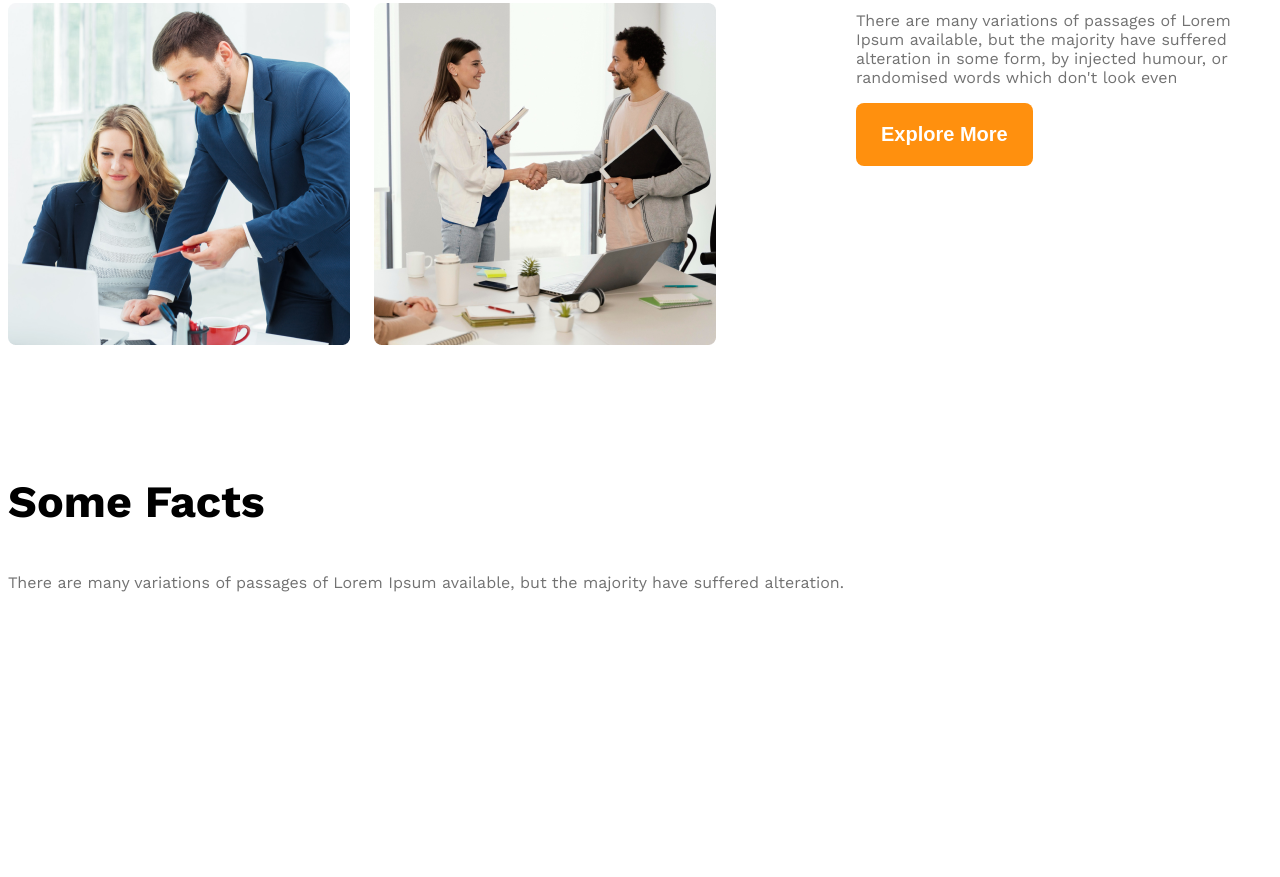
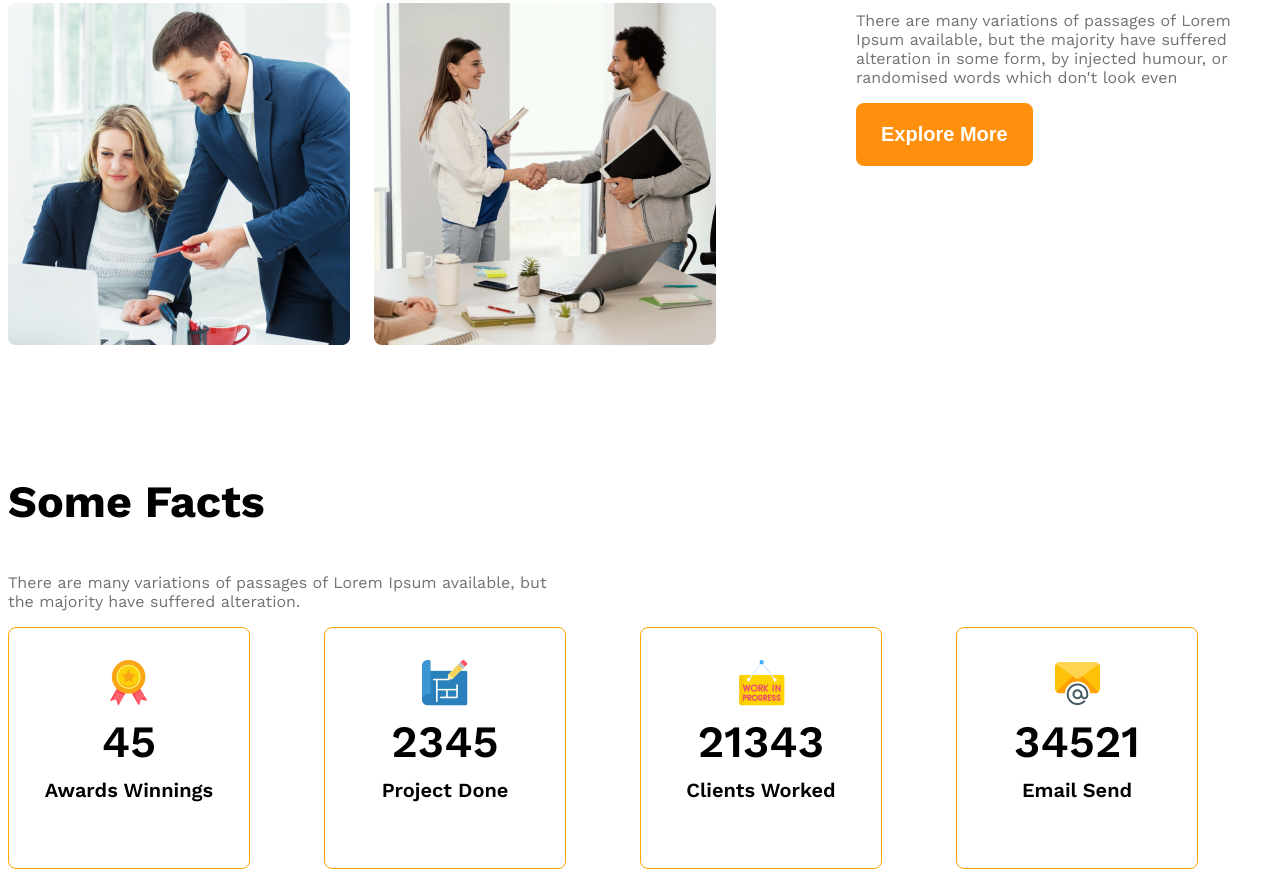
Before and after one commit to noymuljim/g3-architect, a plain HTML site: page index.html in a window 1280 px wide. Shown: the part 1677-2554 px from the top of the page. Before the commit the page ends 2450 px from the top, so only its background shows below. Drawn offline with nearby package versions, Linux system fonts and the light colour scheme.

Commit message:
some facts section

```diff
--- a/index.html
+++ b/index.html
@@ -55,29 +55,35 @@
         <!-- features will enjoy start-->
         <section class="">
             <h3 class="section-title">Some Facts</h3>
-            <p class="text-light-gray">There are many variations of passages of Lorem Ipsum available, but the majority
+            <p class="text-light-gray fact-description">There are many variations of passages of Lorem Ipsum available, but the majority
                 have suffered alteration.</p>
-                <!-- .fact*4>img.fact-icon+h4.fact-number+h5.fact-name -->
-                <div class="fact">
-                    <img src="" alt="" class="fact-icon">
-                    <h4 class="fact-number"></h4>
-                    <h5 class="fact-name"></h5>
+            <!-- .fact-card*4>img.fact-icon+h4.fact-number+h5.fact-name -->
+            <div class="fact-container">
+                <div class="fact-card display-flex">
+                    <div>
+                        <img src="./images/icons/ribon.png" alt="" class="fact-icon">
+                        <h4 class="fact-number">45</h4>
+                        <h5 class="fact-name">Awards Winnings</h5>
+                    </div>
                 </div>
-                <div class="fact">
-                    <img src="" alt="" class="fact-icon">
-                    <h4 class="fact-number"></h4>
-                    <h5 class="fact-name"></h5>
+                <div class="fact-card display-flex">
+                    <div>
+                        <img src="./images/icons/projects.png" alt="" class="fact-icon">
+                    <h4 class="fact-number">2345</h4>
+                    <h5 class="fact-name">Project Done</h5>
+                    </div>
                 </div>
-                <div class="fact">
-                    <img src="" alt="" class="fact-icon">
-                    <h4 class="fact-number"></h4>
-                    <h5 class="fact-name"></h5>
+                <div class="fact-card display-flex">
+                   <div> <img src="./images/icons/customers.png" alt="" class="fact-icon">
+                    <h4 class="fact-number">21343</h4>
+                    <h5 class="fact-name">Clients Worked</h5></div>
                 </div>
-                <div class="fact">
-                    <img src="" alt="" class="fact-icon">
-                    <h4 class="fact-number"></h4>
-                    <h5 class="fact-name"></h5>
+                <div class="fact-card display-flex">
+                  <div>  <img src="./images/icons/email.png" alt="" class="fact-icon">
+                    <h4 class="fact-number">34521</h4>
+                    <h5 class="fact-name">Email Send</h5></div>
                 </div>
+            </div>
         </section>
     </main>
     <footer></footer>
--- a/styles/style.css
+++ b/styles/style.css
@@ -11,12 +11,12 @@
 
 /* shared styles  */
 
-main{
+main {
   max-width: 1440px;
   margin: 0 auto;
 }
 
-main > section{
+main>section {
   margin-top: 130px;
 }
 
@@ -29,7 +29,8 @@ main > section{
 
   color: #424242;
 }
-.text-primary{
+
+.text-primary {
   color: #FF900E;
 }
 
@@ -51,7 +52,8 @@ main > section{
   border-radius: 8px;
   border: none;
 }
-.section-title{
+
+.section-title {
   font-size: 2.8rem;
 
 }
@@ -108,46 +110,87 @@ main > section{
 .teams {
   align-items: center;
 }
-.team-image-container{
+
+.team-image-container {
   display: grid;
-  grid-template-columns: repeat(2,1fr);
+  grid-template-columns: repeat(2, 1fr);
   gap: 24px;
 }
 
-.our-feature{
+.our-feature {
   margin-left: 140px;
   max-width: 537px;
 }
 
-.feature-description{
+.feature-description {
   font-size: 16px;
 }
-#quick-list{
+
+#quick-list {
   font-weight: 500;
 
 }
+
+
+
+/* fact relatd card style  */
+
+.fact-card {
+  border: 1px solid orange;
+  width: 240px;
+  height: 240px;
+  border-radius: 8px;
+  align-items: center;
+  justify-content: center;
+  text-align: center;
+}
+.fact-number{
+  font-size: 2.8rem;
+  font-weight: 600;
+  margin-top: 5px;
+  margin-bottom: 10px;
+}
+.fact-name{
+  font-size: 1.25rem;
+  font-weight: 600;
+  margin-top: 10px;
+}
+
+.fact-container {
+  display: grid;
+  grid-template-columns: repeat(4, 1fr);
+}
+
+.fact-description{
+  max-width: 540px;
+}
+
 /* responsive media query  */
 
 @media screen and (max-width:576px) {
 
   .navbar,
-  .nav-links,.teams {
+  .nav-links,
+  .teams {
     flex-direction: column;
   }
-.team-image-container{
-  grid-template-columns: repeat(1,1fr);
-}
-.our-feature{
-  margin-left: 20px;
-}
+
+  .team-image-container {
+    grid-template-columns: repeat(1, 1fr);
+  }
+
+  .our-feature {
+    margin-left: 20px;
+  }
 }
 
 /* medium size device  */
 @media screen and (min-width:576px) and (max-width:992px) {
-  .teams{
+  .teams {
     flex-direction: column;
   }
-  .our-feature{
+
+  .our-feature {
     margin: 50px auto;
   }
 
```
